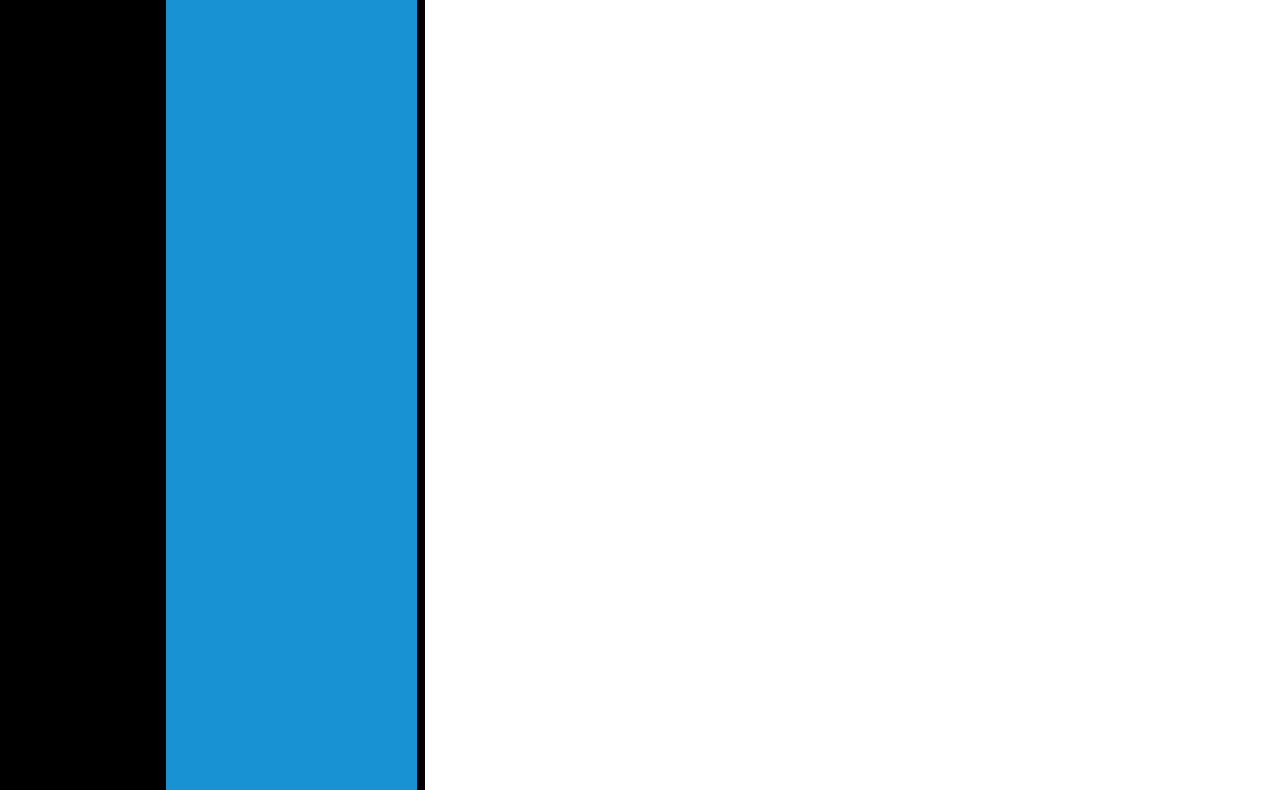
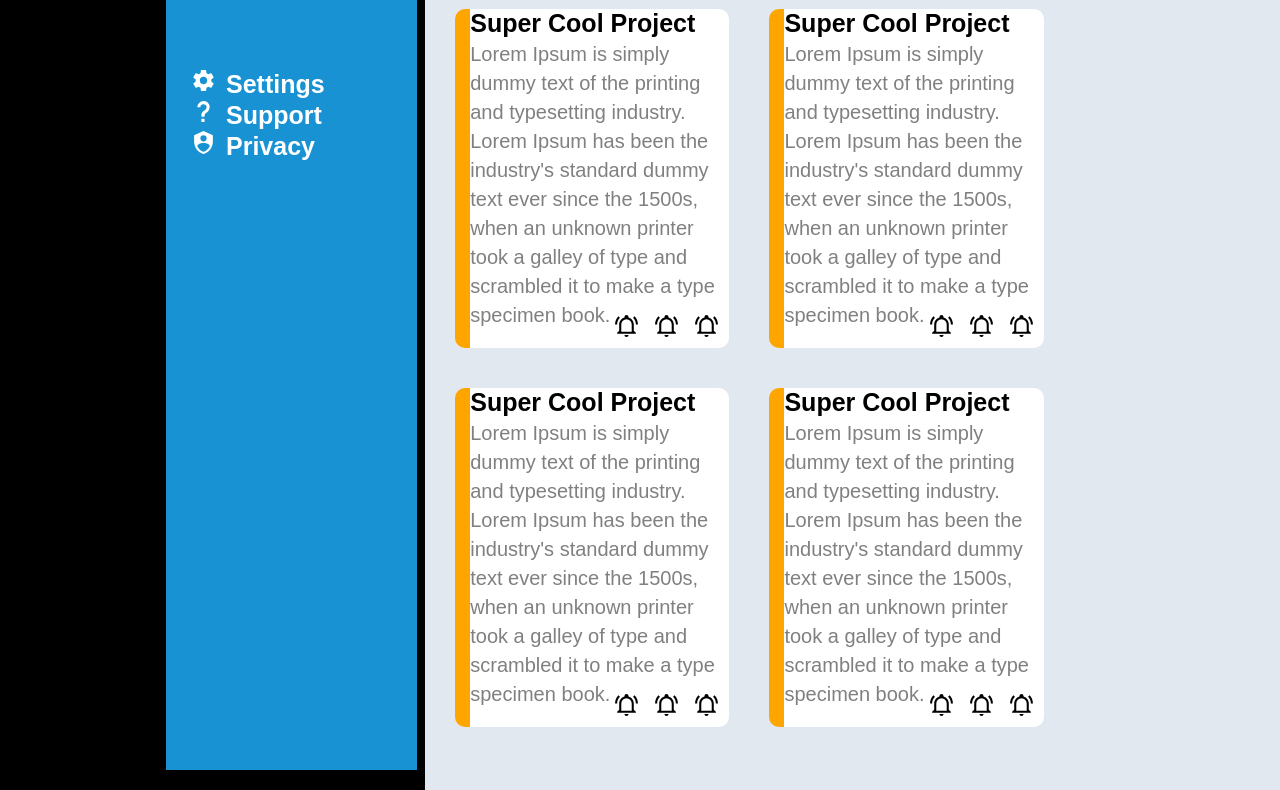
Before and after one commit to htmlcssjvscrpt/admin-dashboard, a plain HTML site: page index.html in a window 1280 px wide. Shown: the part 634-1424 px from the top of the page. Drawn offline with Linux system fonts and the light colour scheme.

Commit message:
Added formatting

```diff
--- a/styles.css
+++ b/styles.css
@@ -13,7 +13,6 @@ html, body {
     grid-gap: 8px;
     height: 100%;
     width: 75%;
-
 }
 
 .left-column {
@@ -32,6 +31,7 @@ html, body {
 .right-column {
     display: grid;
     grid-template-rows: 1fr 5fr;
+    height: 100%;
 }
 
 .header {
@@ -42,7 +42,12 @@ html, body {
 }
 
 .content {
-    background-color: lightblue;
+    display: grid;
+    grid-template-columns: 2fr 1fr;
+    background-color: #E2E8F0;
+    height: 100%;
+    font-family: sans-serif;
+    padding: 30px 30px;
 }
 
 .child {
@@ -187,3 +192,42 @@ html, body {
     border: none;
     height: 50px;
 }
+
+.content-left {
+    display: grid;
+    grid-template-columns: 1fr 1fr;
+    grid-template-rows: 1fr 1fr 1fr;
+    height: 80%;
+    gap: 40px;
+    font-size: 25px;
+}
+
+.content-left div {
+    border-left: 15px solid orange;
+    background-color: white;
+    border-radius: 10px;
+}
+
+.content-left span {
+    font-size: 20px;
+    color: grey;
+}
+
+.icon-container {
+    position: relative;
+    padding-bottom: 20px;
+}
+
+.icons {
+    position: absolute;
+    bottom: 10px;
+    right: 10px;
+    display: flex;
+    gap: 15px;
+
+}
+
+.icons img {
+    width: 25px;
+    height: 25px;
+}
```
